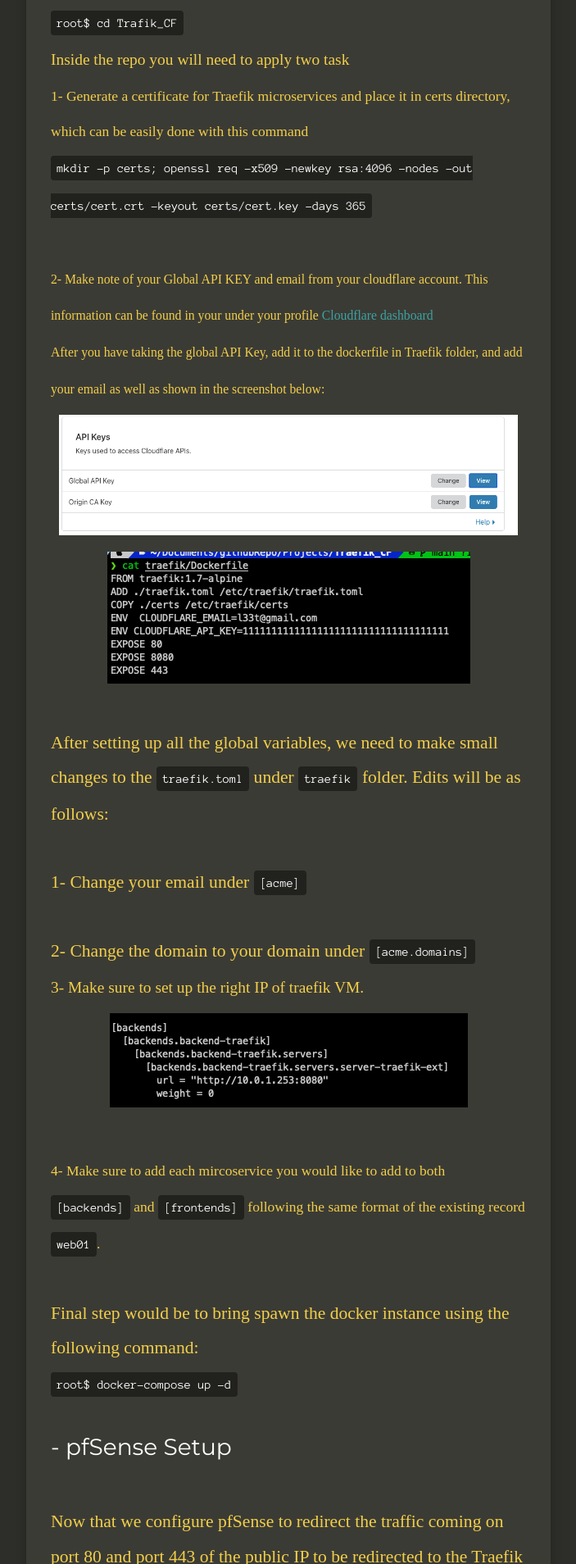
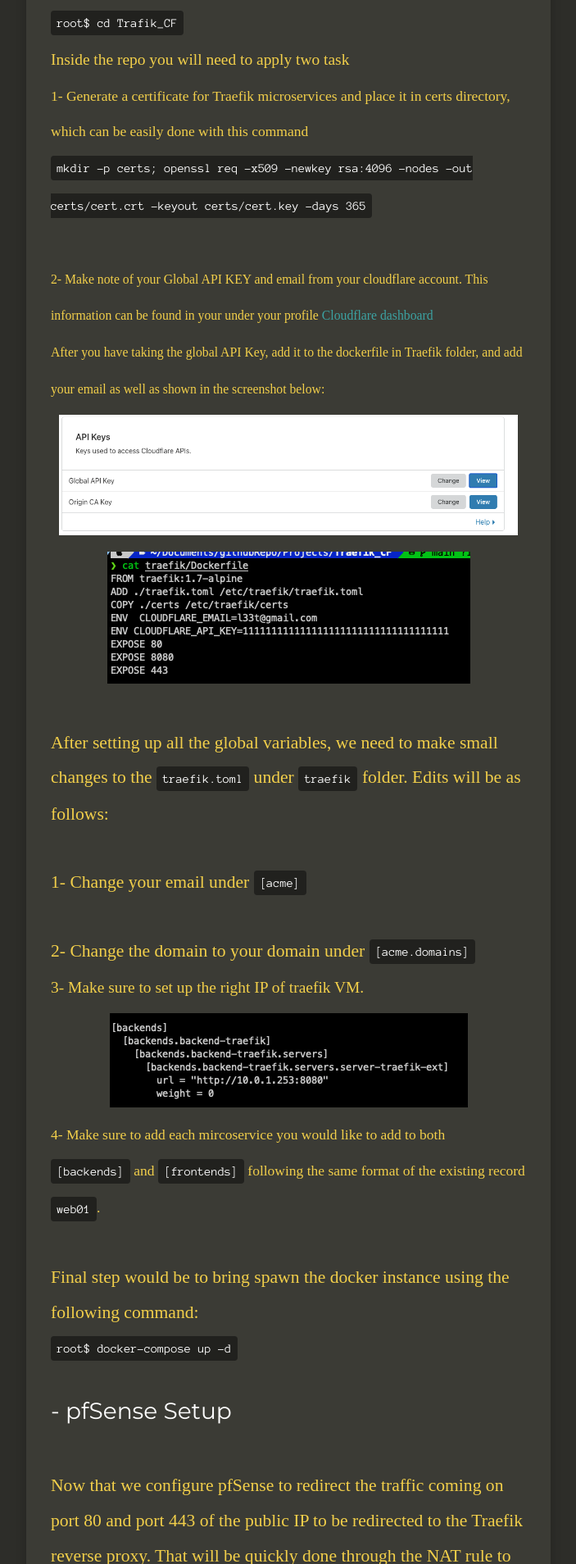
Before and after one commit to sh1dow3r/layer0, a Jekyll site: the page built from _posts/2020-11-22-Securing_HomeLab_Access.md, in a window 1280 px wide. Shown: the part 4492-6400 px from the top of the page at 82% size, without its empty margins (288-991 px from the left). Built offline with Jekyll 4.4.1, drawn with Linux system fonts in a browser that asks for light colours; nearby versions of some CDN libraries; comment, search, counter and statistics services are not loaded.

Commit message:
final setup2

```diff
--- a/_posts/2020-11-22-Securing_HomeLab_Access.md
+++ b/_posts/2020-11-22-Securing_HomeLab_Access.md
@@ -85,7 +85,7 @@ After setting up all the global variables, we need to make small changes to the
 
 <span style="color: #f2cf4a; font-family: Babas; font-size: 0.9em;">2- Change the domain to your domain under `[acme.domains]` <br />
 <span style="color: #f2cf4a; font-family: Babas; font-size: 0.9em;"> 3- Make sure to set up the right IP of traefik VM. <br />
-<img src="https://raw.githubusercontent.com/sh1dow3r/layer0/gh-pages/_posts/img/Remote_Access_Homelab/Traefik_IP.png"/> <br />
+<img src="https://raw.githubusercontent.com/sh1dow3r/layer0/gh-pages/_posts/img/Remote_Access_Homelab/Traefik_IP.png"/>
 <span style="color: #f2cf4a; font-family: Babas; font-size: 0.9em;">4- Make sure to add each mircoservice you would like to add to both `[backends]` and `[frontends]` following the same format of the existing record `web01`.
 
 <span style="color: #f2cf4a; font-family: Babas; font-size: 0.9em;"> Final step would be to bring spawn the docker instance using the following command: <br />
```
